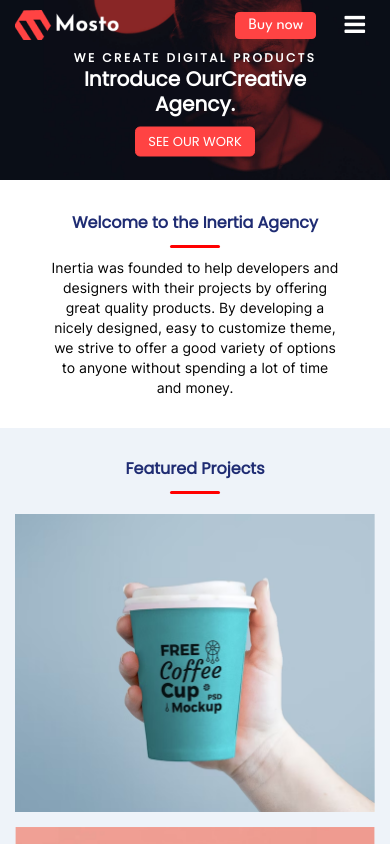
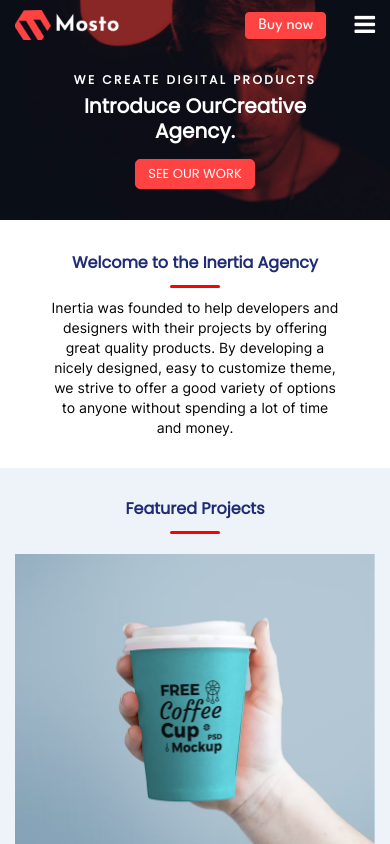
Before and after one commit to codwithmohan/mosto, a plain HTML site: page index.html in a window 390 px wide. Shown: the top 844 px of the page. Drawn offline with Linux system fonts and the light colour scheme.

Commit message:
customize banner

```diff
--- a/css/responsive.css
+++ b/css/responsive.css
@@ -165,7 +165,7 @@
     #header {padding: 10px 0;}
     h1 {font-size: 20px; line-height: 25px;}
     .banner-txt {max-width: 296px;}
-    .banner-txt h1 {padding-bottom: 10px;}
+    .banner-txt h1 { padding-bottom: 15px; padding-top: 5px;}
     .banner-txt a {line-height: 28px; padding: 0 12px;}
     #footer {padding: 30px 0;}
     .social-media-icon ul li a {font-size: 16px; width: 30px; height: 30px;}
@@ -175,8 +175,8 @@
     .city {width: 100%;}
     .career-main {row-gap: 15px;}
     .city h4 {padding-bottom: 8px;}
-    .hire-img img {height: 160px; object-fit: cover; object-position: right;}
-    .banner-img img {height: 180px; object-fit: cover; object-position: center;}
+    .hire-img img {height: 220px; object-fit: cover; object-position: right;}
+    .banner-img img {height: 220px; object-fit: cover; object-position: center;}
     h3 {font-size: 16px;}
     .inertia-main p {line-height: 20px;}
     .img-box {width: 100%;}
@@ -197,4 +197,6 @@
     #project::after {height: 40px; margin-top: 25px;}
     .career-row p {padding-top: 20px;}
     .call-of-action {max-width: 300px;}
+    .banner-txt h6 {padding-top: 40px;}
+    .toggle-bar {padding-right: 0;}
 }
```
